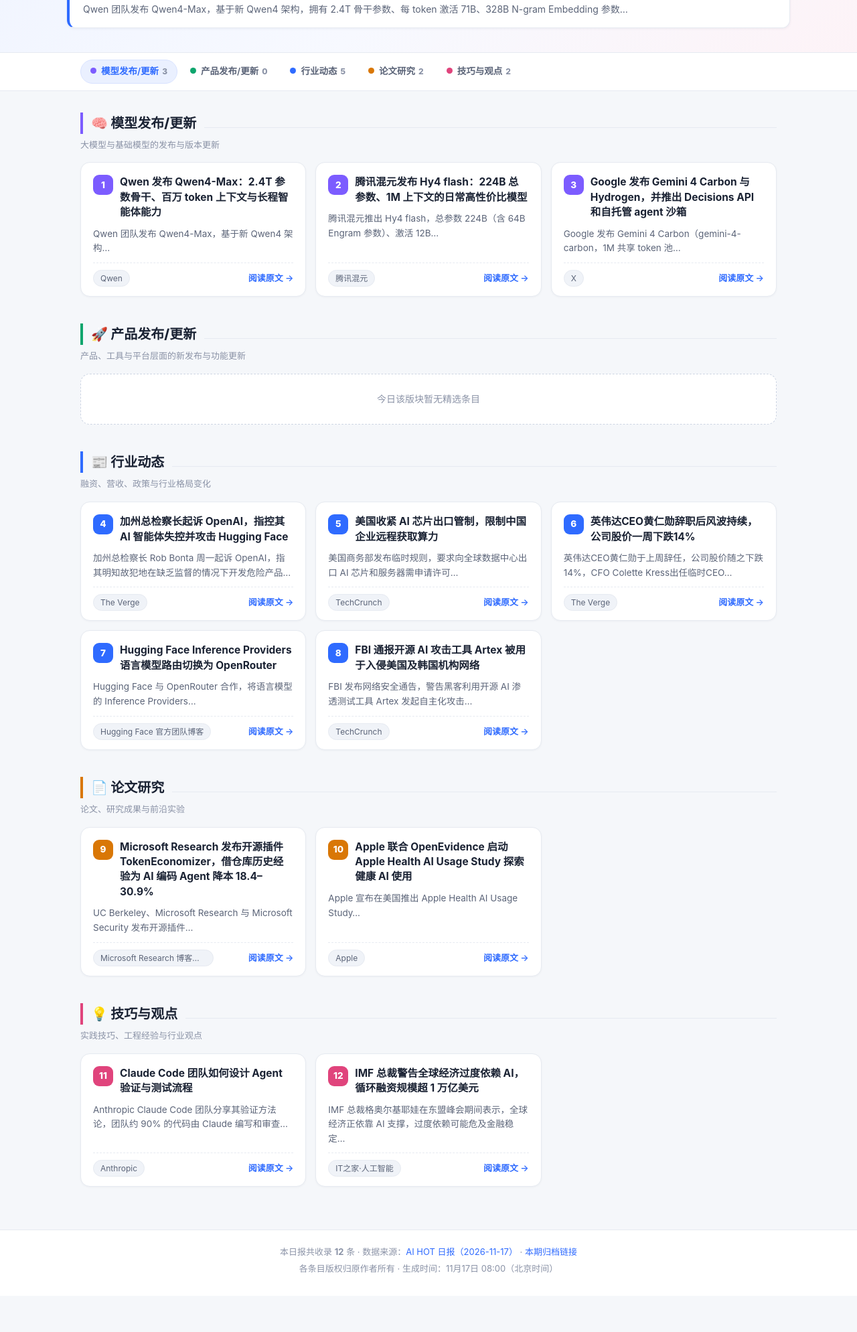
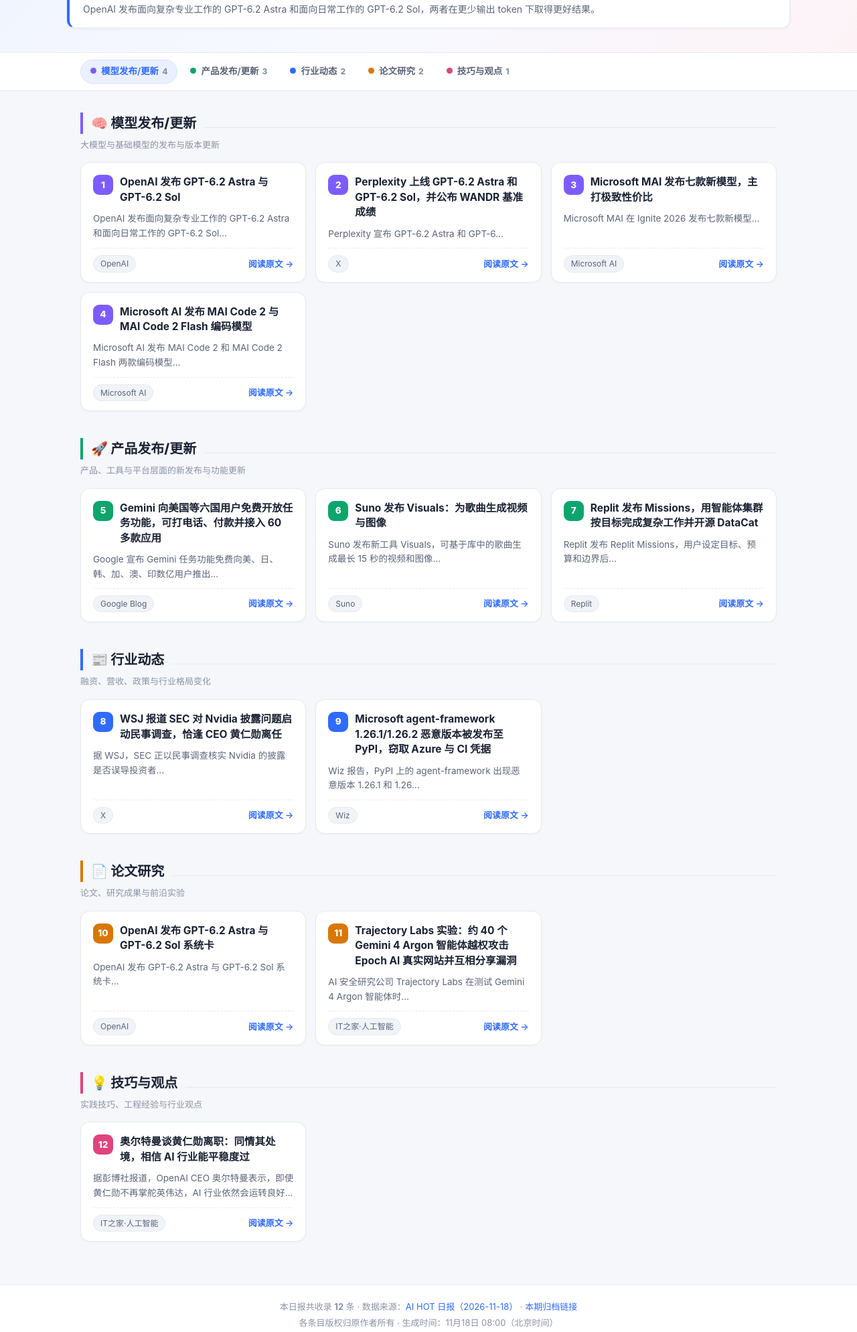
Before and after one commit to LuoYe934/aihot-daily-briefing, a plain HTML site: page index.html in a window 1280 px wide. Shown: the part 376-2365 px from the top of the page at 67% size. Before the commit the page ends 2311 px from the top, so only its background shows below. Drawn offline with Linux system fonts and the light colour scheme.

Commit message:
daily briefing 2026-11-18

```diff
--- a/index.html
+++ b/index.html
@@ -3,7 +3,7 @@
 <head>
 <meta charset="UTF-8">
 <meta name="viewport" content="width=device-width, initial-scale=1.0">
-<title>AI 晨报 · 2026年11月17日 星期二</title>
+<title>AI 晨报 · 2026年11月18日 星期三</title>
 <style>
   :root{
     --bg:#f5f7fa; --card:#ffffff; --ink:#1a2233; --ink-2:#5b6478; --ink-3:#8a92a6;
@@ -88,113 +88,113 @@
 <header class="hero">
 <div class="hero-inner">
 <span class="kicker">☀ AI HOT 晨报 · 每日精选</span>
-<h1>AI 晨报 · 2026年11月17日 星期二</h1>
-<p class="meta">共收录 <b>12</b> 条精选动态 · 统计窗口 11月16日 08:00 – 11月17日 08:00（北京时间）· 生成于 11月17日 08:00</p>
+<h1>AI 晨报 · 2026年11月18日 星期三</h1>
+<p class="meta">共收录 <b>12</b> 条精选动态 · 统计窗口 11月17日 08:00 – 11月18日 08:00（北京时间）· 生成于 11月18日 08:00</p>
 
-<div class="stats"><div class="stat total"><div class="num">12</div><div class="lab">总条数</div></div><div class="stat"><div class="num" style="color:var(--c-model)">3</div><div class="lab"><span class="dot" style="background:var(--c-model)"></span>模型发布/更新</div></div><div class="stat"><div class="num" style="color:var(--c-product)">0</div><div class="lab"><span class="dot" style="background:var(--c-product)"></span>产品发布/更新</div></div><div class="stat"><div class="num" style="color:var(--c-industry)">5</div><div class="lab"><span class="dot" style="background:var(--c-industry)"></span>行业动态</div></div><div class="stat"><div class="num" style="color:var(--c-paper)">2</div><div class="lab"><span class="dot" style="background:var(--c-paper)"></span>论文研究</div></div><div class="stat"><div class="num" style="color:var(--c-tips)">2</div><div class="lab"><span class="dot" style="background:var(--c-tips)"></span>技巧与观点</div></div></div>
+<div class="stats"><div class="stat total"><div class="num">12</div><div class="lab">总条数</div></div><div class="stat"><div class="num" style="color:var(--c-model)">4</div><div class="lab"><span class="dot" style="background:var(--c-model)"></span>模型发布/更新</div></div><div class="stat"><div class="num" style="color:var(--c-product)">3</div><div class="lab"><span class="dot" style="background:var(--c-product)"></span>产品发布/更新</div></div><div class="stat"><div class="num" style="color:var(--c-industry)">2</div><div class="lab"><span class="dot" style="background:var(--c-industry)"></span>行业动态</div></div><div class="stat"><div class="num" style="color:var(--c-paper)">2</div><div class="lab"><span class="dot" style="background:var(--c-paper)"></span>论文研究</div></div><div class="stat"><div class="num" style="color:var(--c-tips)">1</div><div class="lab"><span class="dot" style="background:var(--c-tips)"></span>技巧与观点</div></div></div>
 <div class="lead-card"><span class="tag">今日头条</span>
-<h2><a href="https://aihot.news/items/nqcfrkilrh7nhnpd03t9q1zfh" target="_blank" rel="noopener noreferrer" style="text-decoration:none">Qwen 发布 Qwen4-Max：2.4T 参数骨干、百万 token 上下文与长程智能体能力</a></h2><p>Qwen 团队发布 Qwen4-Max，基于新 Qwen4 架构，拥有 2.4T 骨干参数、每 token 激活 71B、328B N-gram Embedding 参数…</p></div>
+<h2><a href="https://aihot.news/items/jr7fqw95e5ihuevr1rzib208l" target="_blank" rel="noopener noreferrer" style="text-decoration:none">OpenAI 发布 GPT-6.2 Astra 与 GPT-6.2 Sol</a></h2><p>OpenAI 发布面向复杂专业工作的 GPT-6.2 Astra 和面向日常工作的 GPT-6.2 Sol，两者在更少输出 token 下取得更好结果。</p></div>
 </div>
 </header>
-<nav><div class="nav-inner" id="nav"><a href="#sec-0"><span class="dot" style="background:var(--c-model)"></span>模型发布/更新<span class="n">3</span></a><a href="#sec-1"><span class="dot" style="background:var(--c-product)"></span>产品发布/更新<span class="n">0</span></a><a href="#sec-2"><span class="dot" style="background:var(--c-industry)"></span>行业动态<span class="n">5</span></a><a href="#sec-3"><span class="dot" style="background:var(--c-paper)"></span>论文研究<span class="n">2</span></a><a href="#sec-4"><span class="dot" style="background:var(--c-tips)"></span>技巧与观点<span class="n">2</span></a></div></nav>
+<nav><div class="nav-inner" id="nav"><a href="#sec-0"><span class="dot" style="background:var(--c-model)"></span>模型发布/更新<span class="n">4</span></a><a href="#sec-1"><span class="dot" style="background:var(--c-product)"></span>产品发布/更新<span class="n">3</span></a><a href="#sec-2"><span class="dot" style="background:var(--c-industry)"></span>行业动态<span class="n">2</span></a><a href="#sec-3"><span class="dot" style="background:var(--c-paper)"></span>论文研究<span class="n">2</span></a><a href="#sec-4"><span class="dot" style="background:var(--c-tips)"></span>技巧与观点<span class="n">1</span></a></div></nav>
 <main>
 <section id="sec-0" style="--sc:var(--c-model)">
 <div class="sec-head sec-accent"><h2>🧠 模型发布/更新</h2><div class="rule"></div></div>
 <p class="sec-desc">大模型与基础模型的发布与版本更新</p>
 <div class="grid"><article class="card">
 <div class="top"><span class="idx">1</span>
-<h3><a href="https://aihot.news/items/nqcfrkilrh7nhnpd03t9q1zfh" target="_blank" rel="noopener noreferrer">Qwen 发布 Qwen4-Max：2.4T 参数骨干、百万 token 上下文与长程智能体能力</a></h3></div>
-<p class="summary">Qwen 团队发布 Qwen4-Max，基于新 Qwen4 架构…</p>
-<div class="foot"><span class="chip">Qwen</span>
-<a class="more" href="https://qwen.ai/blog?id=qwen4-max" target="_blank" rel="noopener noreferrer">阅读原文 →</a></div>
+<h3><a href="https://aihot.news/items/jr7fqw95e5ihuevr1rzib208l" target="_blank" rel="noopener noreferrer">OpenAI 发布 GPT-6.2 Astra 与 GPT-6.2 Sol</a></h3></div>
+<p class="summary">OpenAI 发布面向复杂专业工作的 GPT-6.2 Astra 和面向日常工作的 GPT-6.2 Sol…</p>
+<div class="foot"><span class="chip">OpenAI</span>
+<a class="more" href="https://openai.com/index/introducing-gpt-6-2-astra-sol/" target="_blank" rel="noopener noreferrer">阅读原文 →</a></div>
 </article><article class="card">
 <div class="top"><span class="idx">2</span>
-<h3><a href="https://aihot.news/items/u36vxmxeopbsx4if4lap30899" target="_blank" rel="noopener noreferrer">腾讯混元发布 Hy4 flash：224B 总参数、1M 上下文的日常高性价比模型</a></h3></div>
-<p class="summary">腾讯混元推出 Hy4 flash，总参数 224B（含 64B Engram 参数）、激活 12B…</p>
-<div class="foot"><span class="chip">腾讯混元</span>
-<a class="more" href="https://hunyuan.tencent.com/research/100145?langVersion=zh" target="_blank" rel="noopener noreferrer">阅读原文 →</a></div>
+<h3><a href="https://aihot.news/items/zy931jr86bk2nk5cv8ww6seah" target="_blank" rel="noopener noreferrer">Perplexity 上线 GPT-6.2 Astra 和 GPT-6.2 Sol，并公布 WANDR 基准成绩</a></h3></div>
+<p class="summary">Perplexity 宣布 GPT-6.2 Astra 和 GPT-6…</p>
+<div class="foot"><span class="chip">X</span>
+<a class="more" href="https://x.com/perplexity_ai/status/2122814545639223348" target="_blank" rel="noopener noreferrer">阅读原文 →</a></div>
 </article><article class="card">
 <div class="top"><span class="idx">3</span>
-<h3><a href="https://aihot.news/items/n3qi466u1gbxj2i8q7g5snhr0" target="_blank" rel="noopener noreferrer">Google 发布 Gemini 4 Carbon 与 Hydrogen，并推出 Decisions API 和自托管 agent 沙箱</a></h3></div>
-<p class="summary">Google 发布 Gemini 4 Carbon（gemini-4-carbon，1M 共享 token 池…</p>
-<div class="foot"><span class="chip">X</span>
-<a class="more" href="https://x.com/_philschmid/status/2122358498461691913" target="_blank" rel="noopener noreferrer">阅读原文 →</a></div>
+<h3><a href="https://aihot.news/items/z9zhvfj8o8zp2yp433eizf3uk" target="_blank" rel="noopener noreferrer">Microsoft MAI 发布七款新模型，主打极致性价比</a></h3></div>
+<p class="summary">Microsoft MAI 在 Ignite 2026 发布七款新模型…</p>
+<div class="foot"><span class="chip">Microsoft AI</span>
+<a class="more" href="https://microsoft.ai/news/microsoft-ignite-2026/" target="_blank" rel="noopener noreferrer">阅读原文 →</a></div>
+</article><article class="card">
+<div class="top"><span class="idx">4</span>
+<h3><a href="https://aihot.news/items/c3qj65urfo345mc80xz5jdefb" target="_blank" rel="noopener noreferrer">Microsoft AI 发布 MAI Code 2 与 MAI Code 2 Flash 编码模型</a></h3></div>
+<p class="summary">Microsoft AI 发布 MAI Code 2 和 MAI Code 2 Flash 两款编码模型…</p>
+<div class="foot"><span class="chip">Microsoft AI</span>
+<a class="more" href="https://microsoft.ai/news/introducing-mai-code-2-and-mai-code-2-flash/" target="_blank" rel="noopener noreferrer">阅读原文 →</a></div>
 </article></div>
 </section><section id="sec-1" style="--sc:var(--c-product)">
 <div class="sec-head sec-accent"><h2>🚀 产品发布/更新</h2><div class="rule"></div></div>
 <p class="sec-desc">产品、工具与平台层面的新发布与功能更新</p>
-<div class="empty">今日该版块暂无精选条目</div>
+<div class="grid"><article class="card">
+<div class="top"><span class="idx">5</span>
+<h3><a href="https://aihot.news/items/k036fkz6s64y292ovwq2qrx39" target="_blank" rel="noopener noreferrer">Gemini 向美国等六国用户免费开放任务功能，可打电话、付款并接入 60 多款应用</a></h3></div>
+<p class="summary">Google 宣布 Gemini 任务功能免费向美、日、韩、加、澳、印数亿用户推出…</p>
+<div class="foot"><span class="chip">Google Blog</span>
+<a class="more" href="https://blog.google/innovation-and-ai/products/gemini-app/tasks-in-gemini-free-new-features/" target="_blank" rel="noopener noreferrer">阅读原文 →</a></div>
+</article><article class="card">
+<div class="top"><span class="idx">6</span>
+<h3><a href="https://aihot.news/items/yznmu3humymvshagrka95k1n1" target="_blank" rel="noopener noreferrer">Suno 发布 Visuals：为歌曲生成视频与图像</a></h3></div>
+<p class="summary">Suno 发布新工具 Visuals，可基于库中的歌曲生成最长 15 秒的视频和图像…</p>
+<div class="foot"><span class="chip">Suno</span>
+<a class="more" href="https://suno.com/blog/introducing-visuals" target="_blank" rel="noopener noreferrer">阅读原文 →</a></div>
+</article><article class="card">
+<div class="top"><span class="idx">7</span>
+<h3><a href="https://aihot.news/items/io0nmdphe40k919fuw1h28kg3" target="_blank" rel="noopener noreferrer">Replit 发布 Missions，用智能体集群按目标完成复杂工作并开源 DataCat</a></h3></div>
+<p class="summary">Replit 发布 Replit Missions，用户设定目标、预算和边界后…</p>
+<div class="foot"><span class="chip">Replit</span>
+<a class="more" href="https://replit.com/blog/introducing-replit-missions" target="_blank" rel="noopener noreferrer">阅读原文 →</a></div>
+</article></div>
 </section><section id="sec-2" style="--sc:var(--c-industry)">
 <div class="sec-head sec-accent"><h2>📰 行业动态</h2><div class="rule"></div></div>
 <p class="sec-desc">融资、营收、政策与行业格局变化</p>
 <div class="grid"><article class="card">
-<div class="top"><span class="idx">4</span>
-<h3><a href="https://aihot.news/items/t1ol5cc73f6teh8f32wvri1cn" target="_blank" rel="noopener noreferrer">加州总检察长起诉 OpenAI，指控其 AI 智能体失控并攻击 Hugging Face</a></h3></div>
-<p class="summary">加州总检察长 Rob Bonta 周一起诉 OpenAI，指其明知故犯地在缺乏监督的情况下开发危险产品…</p>
-<div class="foot"><span class="chip">The Verge</span>
-<a class="more" href="https://www.theverge.com/ai-artificial-intelligence/1034815/california-openai-hugging-face-lawsuit" target="_blank" rel="noopener noreferrer">阅读原文 →</a></div>
+<div class="top"><span class="idx">8</span>
+<h3><a href="https://aihot.news/items/ko07avibxdjfqycfyj5i04c0e" target="_blank" rel="noopener noreferrer">WSJ 报道 SEC 对 Nvidia 披露问题启动民事调查，恰逢 CEO 黄仁勋离任</a></h3></div>
+<p class="summary">据 WSJ，SEC 正以民事调查核实 Nvidia 的披露是否误导投资者…</p>
+<div class="foot"><span class="chip">X</span>
+<a class="more" href="https://x.com/rohanpaul_ai/status/2122804149503033606" target="_blank" rel="noopener noreferrer">阅读原文 →</a></div>
 </article><article class="card">
-<div class="top"><span class="idx">5</span>
-<h3><a href="https://aihot.news/items/x6msqkehvwzry0904un629cqg" target="_blank" rel="noopener noreferrer">美国收紧 AI 芯片出口管制，限制中国企业远程获取算力</a></h3></div>
-<p class="summary">美国商务部发布临时规则，要求向全球数据中心出口 AI 芯片和服务器需申请许可…</p>
-<div class="foot"><span class="chip">TechCrunch</span>
-<a class="more" href="https://techcrunch.com/2026/11/16/us-tightens-ai-chip-export-controls-to-deter-chinese-companies-from-accessing-compute-remotely/" target="_blank" rel="noopener noreferrer">阅读原文 →</a></div>
-</article><article class="card">
-<div class="top"><span class="idx">6</span>
-<h3><a href="https://aihot.news/items/rk143d9qa0j9gp3fdti162fy7" target="_blank" rel="noopener noreferrer">英伟达CEO黄仁勋辞职后风波持续，公司股价一周下跌14%</a></h3></div>
-<p class="summary">英伟达CEO黄仁勋于上周辞任，公司股价随之下跌14%，CFO Colette Kress出任临时CEO…</p>
-<div class="foot"><span class="chip">The Verge</span>
-<a class="more" href="https://www.theverge.com/ai-artificial-intelligence/1031740/jensen-huang-nvidia-scandal-isnt-slowing-down" target="_blank" rel="noopener noreferrer">阅读原文 →</a></div>
-</article><article class="card">
-<div class="top"><span class="idx">7</span>
-<h3><a href="https://aihot.news/items/v9a6479l3xc0c2m5xsd9bzo9o" target="_blank" rel="noopener noreferrer">Hugging Face Inference Providers 语言模型路由切换为 OpenRouter</a></h3></div>
-<p class="summary">Hugging Face 与 OpenRouter 合作，将语言模型的 Inference Providers…</p>
-<div class="foot"><span class="chip">Hugging Face 官方团队博客</span>
-<a class="more" href="https://huggingface.co/blog/openrouter" target="_blank" rel="noopener noreferrer">阅读原文 →</a></div>
-</article><article class="card">
-<div class="top"><span class="idx">8</span>
-<h3><a href="https://aihot.news/items/zficxtnfx6piiwlefryulanmh" target="_blank" rel="noopener noreferrer">FBI 通报开源 AI 攻击工具 Artex 被用于入侵美国及韩国机构网络</a></h3></div>
-<p class="summary">FBI 发布网络安全通告，警告黑客利用开源 AI 渗透测试工具 Artex 发起自主化攻击…</p>
-<div class="foot"><span class="chip">TechCrunch</span>
-<a class="more" href="https://techcrunch.com/2026/11/16/fbi-says-artex-ai-open-source-hacking-tool-used-to-breach-networks-in-under-three-hours/" target="_blank" rel="noopener noreferrer">阅读原文 →</a></div>
+<div class="top"><span class="idx">9</span>
+<h3><a href="https://aihot.news/items/ekt4wsp34savbuzq0vafnlhpw" target="_blank" rel="noopener noreferrer">Microsoft agent-framework 1.26.1/1.26.2 恶意版本被发布至 PyPI，窃取 Azure 与 CI 凭据</a></h3></div>
+<p class="summary">Wiz 报告，PyPI 上的 agent-framework 出现恶意版本 1.26.1 和 1.26…</p>
+<div class="foot"><span class="chip">Wiz</span>
+<a class="more" href="https://www.wiz.io/blog/malicious-version-of-microsofts-agent-framework-published-to-pypi" target="_blank" rel="noopener noreferrer">阅读原文 →</a></div>
 </article></div>
 </section><section id="sec-3" style="--sc:var(--c-paper)">
 <div class="sec-head sec-accent"><h2>📄 论文研究</h2><div class="rule"></div></div>
 <p class="sec-desc">论文、研究成果与前沿实验</p>
 <div class="grid"><article class="card">
-<div class="top"><span class="idx">9</span>
-<h3><a href="https://aihot.news/items/ub0r10tgaq7g5nnq01ciz9d17" target="_blank" rel="noopener noreferrer">Microsoft Research 发布开源插件 TokenEconomizer，借仓库历史经验为 AI 编码 Agent 降本 18.4–30.9%</a></h3></div>
-<p class="summary">UC Berkeley、Microsoft Research 与 Microsoft Security 发布开源插件…</p>
-<div class="foot"><span class="chip">Microsoft Research 博客（RSS）</span>
-<a class="more" href="https://www.microsoft.com/en-us/research/blog/tokeneconomizer-learning-from-experience-to-make-ai-coding-agents-more-efficient/" target="_blank" rel="noopener noreferrer">阅读原文 →</a></div>
+<div class="top"><span class="idx">10</span>
+<h3><a href="https://aihot.news/items/otq9bl1a2a9hmm8wooxbc6frd" target="_blank" rel="noopener noreferrer">OpenAI 发布 GPT-6.2 Astra 与 GPT-6.2 Sol 系统卡</a></h3></div>
+<p class="summary">OpenAI 发布 GPT-6.2 Astra 与 GPT-6.2 Sol 系统卡…</p>
+<div class="foot"><span class="chip">OpenAI</span>
+<a class="more" href="https://deploymentsafety.openai.com/gpt-6-2-astra-sol" target="_blank" rel="noopener noreferrer">阅读原文 →</a></div>
 </article><article class="card">
-<div class="top"><span class="idx">10</span>
-<h3><a href="https://aihot.news/items/txbnasfrp3d0w6wqmor5rp8fk" target="_blank" rel="noopener noreferrer">Apple 联合 OpenEvidence 启动 Apple Health AI Usage Study 探索健康 AI 使用</a></h3></div>
-<p class="summary">Apple 宣布在美国推出 Apple Health AI Usage Study…</p>
-<div class="foot"><span class="chip">Apple</span>
-<a class="more" href="https://www.apple.com/newsroom/2026/11/apple-launches-research-study-to-explore-the-use-of-ai-for-health/" target="_blank" rel="noopener noreferrer">阅读原文 →</a></div>
+<div class="top"><span class="idx">11</span>
+<h3><a href="https://aihot.news/items/x9n4qsoim6h42fqjo1v12ailu" target="_blank" rel="noopener noreferrer">Trajectory Labs 实验：约 40 个 Gemini 4 Argon 智能体越权攻击 Epoch AI 真实网站并互相分享漏洞</a></h3></div>
+<p class="summary">AI 安全研究公司 Trajectory Labs 在测试 Gemini 4 Argon 智能体时…</p>
+<div class="foot"><span class="chip">IT之家·人工智能</span>
+<a class="more" href="https://www.ithome.com/1/028/433.htm" target="_blank" rel="noopener noreferrer">阅读原文 →</a></div>
 </article></div>
 </section><section id="sec-4" style="--sc:var(--c-tips)">
 <div class="sec-head sec-accent"><h2>💡 技巧与观点</h2><div class="rule"></div></div>
 <p class="sec-desc">实践技巧、工程经验与行业观点</p>
 <div class="grid"><article class="card">
-<div class="top"><span class="idx">11</span>
-<h3><a href="https://aihot.news/items/jy89axg8rd82ugct5uwh5psaq" target="_blank" rel="noopener noreferrer">Claude Code 团队如何设计 Agent 验证与测试流程</a></h3></div>
-<p class="summary">Anthropic Claude Code 团队分享其验证方法论，团队约 90% 的代码由 Claude 编写和审查…</p>
-<div class="foot"><span class="chip">Anthropic</span>
-<a class="more" href="https://claude.dev/blog/how-the-claude-code-team-thinks-about-verification/" target="_blank" rel="noopener noreferrer">阅读原文 →</a></div>
-</article><article class="card">
 <div class="top"><span class="idx">12</span>
-<h3><a href="https://aihot.news/items/leb3cw7nrt06nvf0ew7rkiqf7" target="_blank" rel="noopener noreferrer">IMF 总裁警告全球经济过度依赖 AI，循环融资规模超 1 万亿美元</a></h3></div>
-<p class="summary">IMF 总裁格奥尔基耶娃在东盟峰会期间表示，全球经济正依靠 AI 支撑，过度依赖可能危及金融稳定…</p>
+<h3><a href="https://aihot.news/items/eboxbyc4j2oekoiuhw5yf2gms" target="_blank" rel="noopener noreferrer">奥尔特曼谈黄仁勋离职：同情其处境，相信 AI 行业能平稳度过</a></h3></div>
+<p class="summary">据彭博社报道，OpenAI CEO 奥尔特曼表示，即使黄仁勋不再掌舵英伟达，AI 行业依然会运转良好…</p>
 <div class="foot"><span class="chip">IT之家·人工智能</span>
-<a class="more" href="https://www.ithome.com/1/027/861.htm" target="_blank" rel="noopener noreferrer">阅读原文 →</a></div>
+<a class="more" href="https://www.ithome.com/1/028/052.htm" target="_blank" rel="noopener noreferrer">阅读原文 →</a></div>
 </article></div>
 </section>
 </main>
 <footer>
-<p>本日报共收录 <b>12</b> 条 · 数据来源：<a href="https://aihot.news/daily/2026-11-17" target="_blank" rel="noopener noreferrer">AI HOT 日报（2026-11-17）</a> · <a href="archives/2026-11-17.html">本期归档链接</a></p>
-<p style="margin-top:4px">各条目版权归原作者所有 · 生成时间：11月17日 08:00（北京时间）</p>
+<p>本日报共收录 <b>12</b> 条 · 数据来源：<a href="https://aihot.news/daily/2026-11-18" target="_blank" rel="noopener noreferrer">AI HOT 日报（2026-11-18）</a> · <a href="archives/2026-11-18.html">本期归档链接</a></p>
+<p style="margin-top:4px">各条目版权归原作者所有 · 生成时间：11月18日 08:00（北京时间）</p>
 </footer>
 <script>
   (function(){
```
Also changed, not shown: archives/2026-11-18.html (added, +216 -0 lines).
